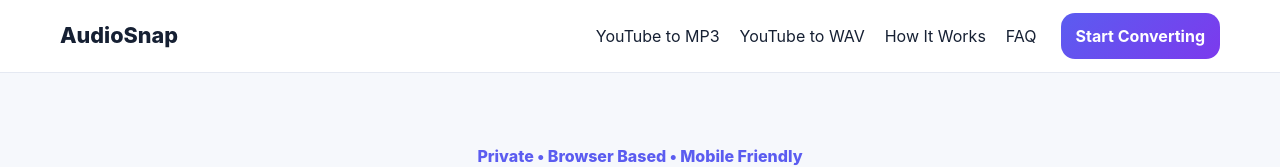
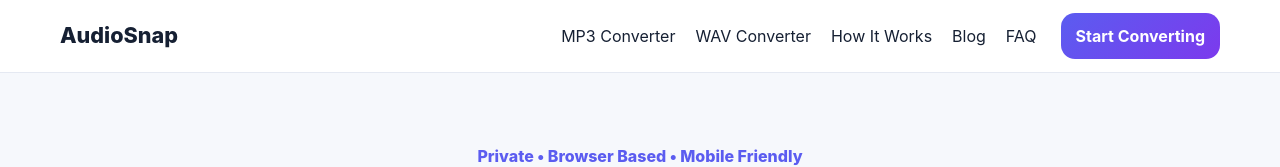
Before and after one commit to alihaiderasrw/audiosnap-youtube-mp3-site, a Next.js app: page / in a window 1280 px wide. Shown: the top 167 px of the page. Built offline with nearby package versions, Linux system fonts and the light colour scheme; no server answers.

Commit message:
Align navigation with working converters

```diff
--- a/components/Header.tsx
+++ b/components/Header.tsx
@@ -1 +1,16 @@
-import Link from "next/link";import {site} from "@/lib/site";export default function Header(){return <header className="site-header"><div className="container nav-wrap"><Link className="brand" href="/">{site.name}</Link><nav className="nav-links"><Link href="/youtube-to-mp3">YouTube to MP3</Link><Link href="/youtube-to-wav">YouTube to WAV</Link><Link href="/how-it-works">How It Works</Link><Link href="/faq">FAQ</Link></nav><Link className="button small" href="/#converter">Start Converting</Link></div></header>}
+import Link from "next/link";
+import {site} from "@/lib/site";
+
+export default function Header(){
+ return <header className="site-header"><div className="container nav-wrap">
+  <Link className="brand" href="/">{site.name}</Link>
+  <nav className="nav-links">
+   <Link href="/youtube-to-mp3">MP3 Converter</Link>
+   <Link href="/youtube-to-wav">WAV Converter</Link>
+   <Link href="/how-it-works">How It Works</Link>
+   <Link href="/blog">Blog</Link>
+   <Link href="/faq">FAQ</Link>
+  </nav>
+  <Link className="button small" href="/#converter">Start Converting</Link>
+ </div></header>
+}
```
